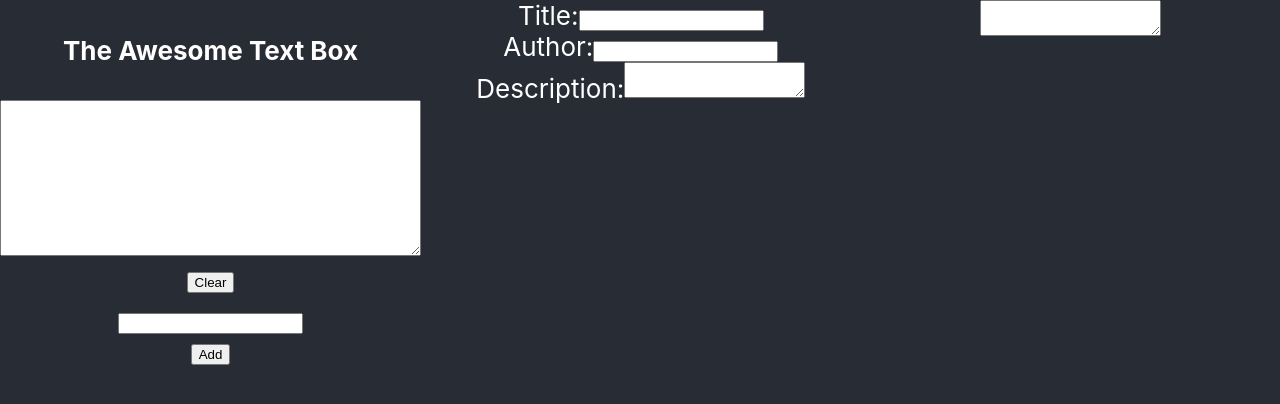
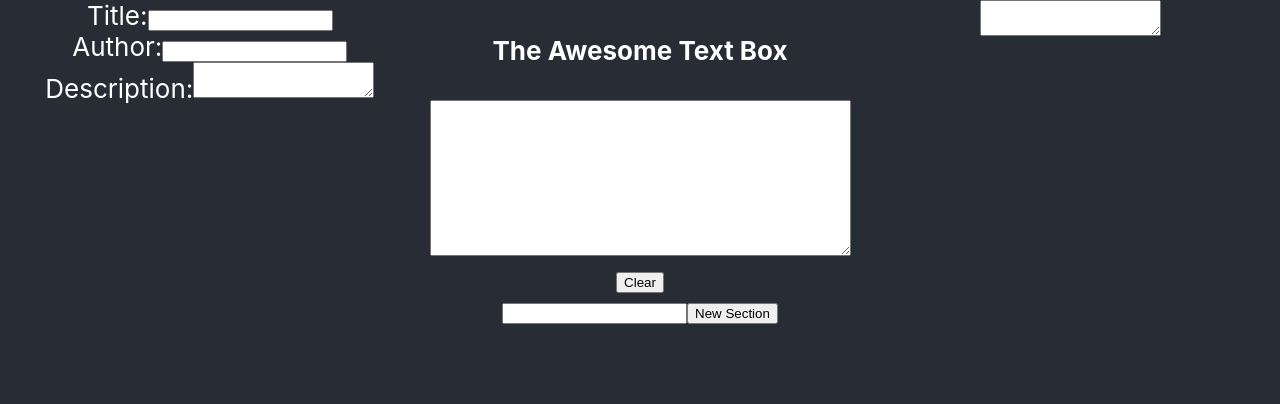
Before and after one commit to JonHallr/WorkingNotes, a React (Create React App) app in the folder working-notes/: page / in a window 1280 px wide. Shown: the top 404 px of the page. Built offline with nearby package versions, Linux system fonts and the light colour scheme.

Commit message:
feat: create multi sections all on text document

```diff
--- a/working-notes/src/components/mainText/MainText.css
+++ b/working-notes/src/components/mainText/MainText.css
@@ -5,20 +5,26 @@
     grid-auto-rows: minmax(100px, auto);
   }
   .one {
-    grid-column: 1;
+    grid-column: 2;
     grid-row: 1 / 3;
   }
   .two {
-    grid-column: 1 /2;
+    grid-column: 1 /3;
     grid-row: 3;
     overflow:auto;
     height: 440px;
+
+  }
+  .two .section_1{
+      grid-column: 1;
+      grid-row: 1/3;
+      overflow: auto;
   }
   .three {
     grid-column: 2 / 3;
     grid-row: 3;
   }
   .four{
-    grid-column: 2;
+    grid-column: 1;
     grid-row: 1 / 3;
   }
--- a/working-notes/src/components/mainText/MainTextComponent.js
+++ b/working-notes/src/components/mainText/MainTextComponent.js
@@ -10,16 +10,20 @@ export class MainTextComponent extends Component{
         this.stateChange = props.stateChange || new Function();
 
         this.state ={
+            sectionName:'',
             mainText: '',
             theNote: '',
             title: '',
             author:'',
-            description:''
+            description:'',
+            sectionList: []
         };
 
         this.handleChange = this.handleChange.bind(this);
         this.myRefresh = this.myRefresh.bind(this);
         this.handleDisplayText = this.handleDisplayText.bind(this);
+        this.addSection = this.addSection.bind(this);
+        this.listUpdate = this.listUpdate.bind(this);
     }
 
     handleChange(event){
@@ -33,16 +37,32 @@ export class MainTextComponent extends Component{
             [name]: value
         });
     }
+    listUpdate(list,name){
+        let tempSection = this.state.sectionList;
+        let count = 0;
+        list.forEach((a)=>{
+            let tempData = this.state.sectionList.findIndex(function (e){
+                return e.name === name ? e : null;
+            });
+            tempSection[tempData].text = count > 0 ? tempSection[tempData].text +(a.time +  a.text): a.time +  a.text;
+            count ++;
+        });
+        this.setState({
+            sectionList: tempSection
+        });
+    }
 
-
-    handleDisplayText(list, name){
-        console.log(list);
+    handleDisplayText(event){
+        console.log("made it");
         let temp = '';
-        temp = "\n" + name;
-        list.forEach(element => {
-            temp = temp + "\n" + element.text
+        console.log(this.state.sectionList);
+        let count = 0;
+        this.state.sectionList.forEach((e)=>{
+            temp = count > 0 ? temp + "\n" + e.name + "\n" + e.text : e.name + "\n" + e.text;
+            count ++;
         });
         let test = this.state.title + "\n" + this.state.author + "\n" + this.state.description + "\n" + temp;
+        console.log(test);
         this.setState({
             theNote: test
         });
@@ -53,7 +73,30 @@ export class MainTextComponent extends Component{
                 mainText: ''
             });
     }
+
+    addSection(event){
+        let hv = this.state.sectionList.length > 0 ? true : false;
+        let temp = this.state.sectionList;
+        let os = hv ? temp[temp.length - 1] : 0;
+        let ns = hv ? os.section + 1 : os + 1;
+        let tempObj ={
+            name: this.state.sectionName,
+            section: ns,
+            text: '',
+            time:''
+        }
+        temp.push(tempObj);
+        this.setState({
+            sectionName:'',
+            sectionList: temp
+        });
+    }
     render(){
+        let noteSections = this.state.sectionList.map((e) =>
+        <div>
+            <TextNoteComponent key={"section_"+e.section.toString()} namePass={e.name} className={"section_"+e.toString()} mainText={this.state.mainText} onFilterTextChange={this.handleDisplayText} onListUpdate={this.listUpdate} doRefresh={this.myRefresh}/>
+        </div>
+        )
 
         return (
             <div className="wrapper">
@@ -65,20 +108,26 @@ export class MainTextComponent extends Component{
                     <div>
                         <button onClick={this.myRefresh}>Clear</button>
                     </div>
+                    <div>
+                        <input type="text" name="sectionName" value={this.state.sectionName} onChange={this.handleChange}/>
+                        <button onClick={this.addSection}>New Section</button>
+                    </div>
                 </div>
 
                 <div className="two" >
-                    <TextNoteComponent mainText={this.state.mainText} onFilterTextChange={this.handleDisplayText} doRefresh={this.myRefresh}/>
+                <div className="wrapper">
+                    {noteSections}
+                </div>
 
                 </div>
                 <div className="four">
                     <div>
                         <label>Title:</label>
-                        <input type="text" name="title" value={this.state.title} onChange={this.handleChange} />
+                        <input type="text" name="title" defautlValue={this.state.title} onChange={this.handleChange} />
                     </div>
                     <div>
                         <label>Author:</label>
-                        <input type="text" name="author" value={this.state.author} onChange={this.handleChange} />
+                        <input type="text" name="author" defautlValue={this.state.author} onChange={this.handleChange} />
                     </div>
                     <div>
                         <label>Description:</label>
@@ -87,7 +136,7 @@ export class MainTextComponent extends Component{
                 </div>
 
                 <div className="five">
-                    <textarea value={this.state.theNote} />
+                    <textarea defautlValue="" value={this.state.theNote} />
                 </div>
             </div>
 
@@ -101,7 +150,7 @@ class TextNoteComponent extends Component{
     constructor(props){
         super(props);
         this.state = {
-            name: '',
+            name: this.props.namePass,
             textNoteList:[{
                 text: '',
                 time: ''
@@ -110,13 +159,13 @@ class TextNoteComponent extends Component{
         };
            this.handleTextNoteList = this.handleTextNoteList.bind(this);
            this.handleNameChange = this.handleNameChange.bind(this);
+
     }
     handleNameChange(event){
         let target = event.target;
         let value = target.value;
         let name = target.name;
         this.setState({
-            //value: event.target.value
             [name]: value
         });
     }
@@ -127,26 +176,27 @@ class TextNoteComponent extends Component{
             let tempArray = [];
             tempArray = this.state.textNoteList;
             let tempObject = {
-                text: this.props.mainText,
-                time: d.getHours() + ':' + d.getMinutes() + ':' + d.getSeconds() + ' - '
+                text: "-" + this.props.mainText + "\n",
+                time: d.getHours() + ':' + d.getMinutes() + ':' + d.getSeconds()
             }
             tempArray.push(tempObject);
             this.setState({
                 textNoteList: tempArray});
         }
-        this.props.onFilterTextChange(this.state.textNoteList, this.state.name);
+        this.props.onListUpdate(this.state.textNoteList, this.state.name);
+        this.props.onFilterTextChange();
         this.props.doRefresh();
     }
 
     render(){
         var textNoteListArray = this.state.textNoteList.map((e) =>
-        <div>
-            <p>{e.time}  {e.text}</p>
+        <div key={e.time.toString() + e.text.length}>
+            {e.time}  {e.text}
         </div>
     );
         return(
         <div>
-            <input type="text" name="name" value={this.state.name} onChange={this.handleNameChange} />
+            <input type="text" name="name" defaultValue={this.state.name} onChange={this.handleNameChange} />
             <div>
                 <button onClick={this.handleTextNoteList}>Add</button>
             </div>
```
